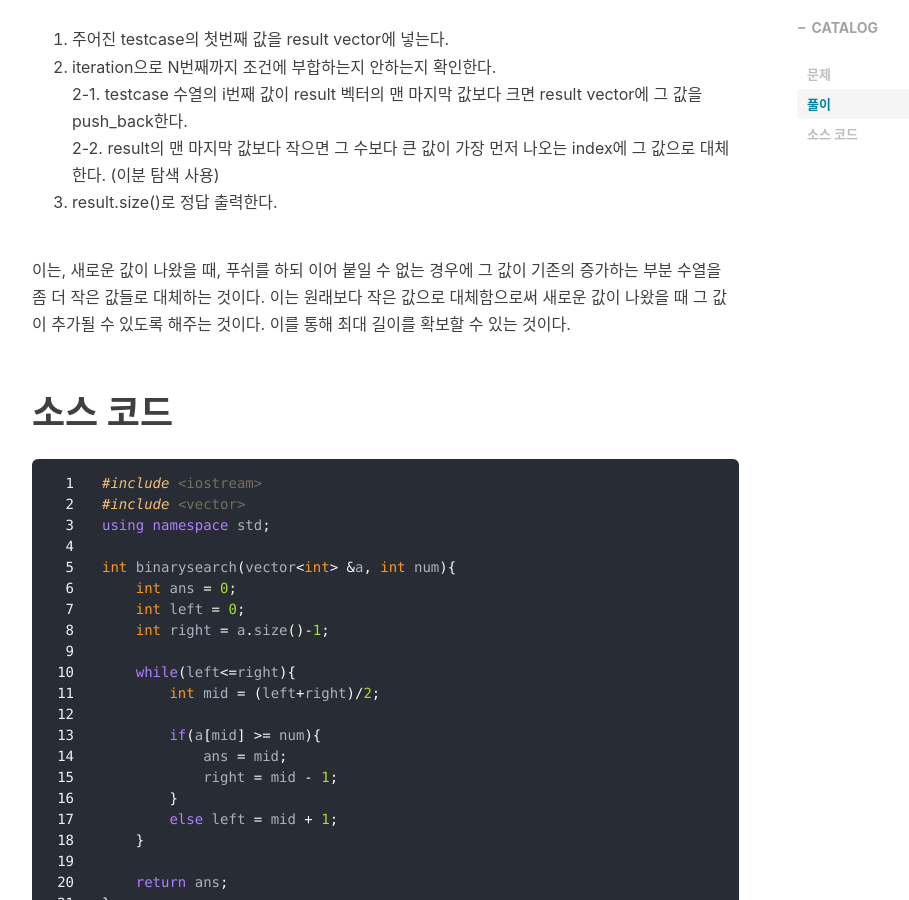
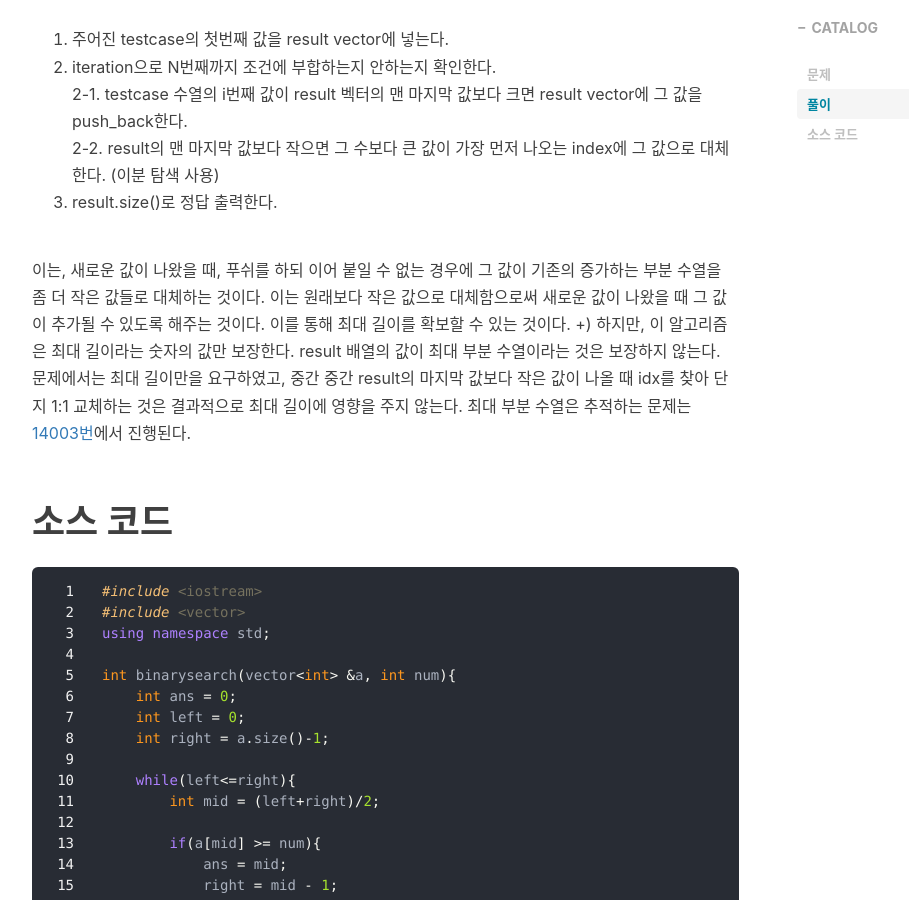
Before and after one commit to scatdelight/scatdelight.github.io, a Jekyll site: the page built from _posts/2021-07-02-BOJ-12015-C++.md, in a window 1280 px wide and 900 px high, scrolled down 929 px. Shown: the whole window, without its empty margins (233-1142 px from the left). Built offline with Jekyll 4.4.1, drawn with Linux system fonts in a browser that asks for light colours; nearby versions of some CDN libraries; some web fonts are replaced; comment, search, counter and statistics services are not loaded.

Commit message:
최대 부분 수열의 길이만을 보장할 뿐, 최대 부분 수열을 역추적하는 코드는 아니다.

```diff
--- a/_posts/2021-07-02-BOJ-12015-C++.md
+++ b/_posts/2021-07-02-BOJ-12015-C++.md
@@ -26,6 +26,8 @@ tags:
 
 이는, 새로운 값이 나왔을 때, 푸쉬를 하되 이어 붙일 수 없는 경우에 그 값이 기존의 증가하는 부분 수열을 좀 더 작은 값들로 대체하는 것이다. 이는 원래보다 작은 값으로 대체함으로써 새로운 값이 나왔을 때
 그 값이 추가될 수 있도록 해주는 것이다. 이를 통해 최대 길이를 확보할 수 있는 것이다.
++) 하지만, 이 알고리즘은 최대 길이라는 숫자의 값만 보장한다. result 배열의 값이 최대 부분 수열이라는 것은 보장하지 않는다. 문제에서는 최대 길이만을 요구하였고, 중간 중간 result의 마지막 값보다 작은
+값이 나올 때 idx를 찾아 단지 1:1 교체하는 것은 결과적으로 최대 길이에 영향을 주지 않는다. 최대 부분 수열은 추적하는 문제는 [14003번](https://www.acmicpc.net/problem/14003)에서 진행된다.
 
 # 소스 코드
 
```
